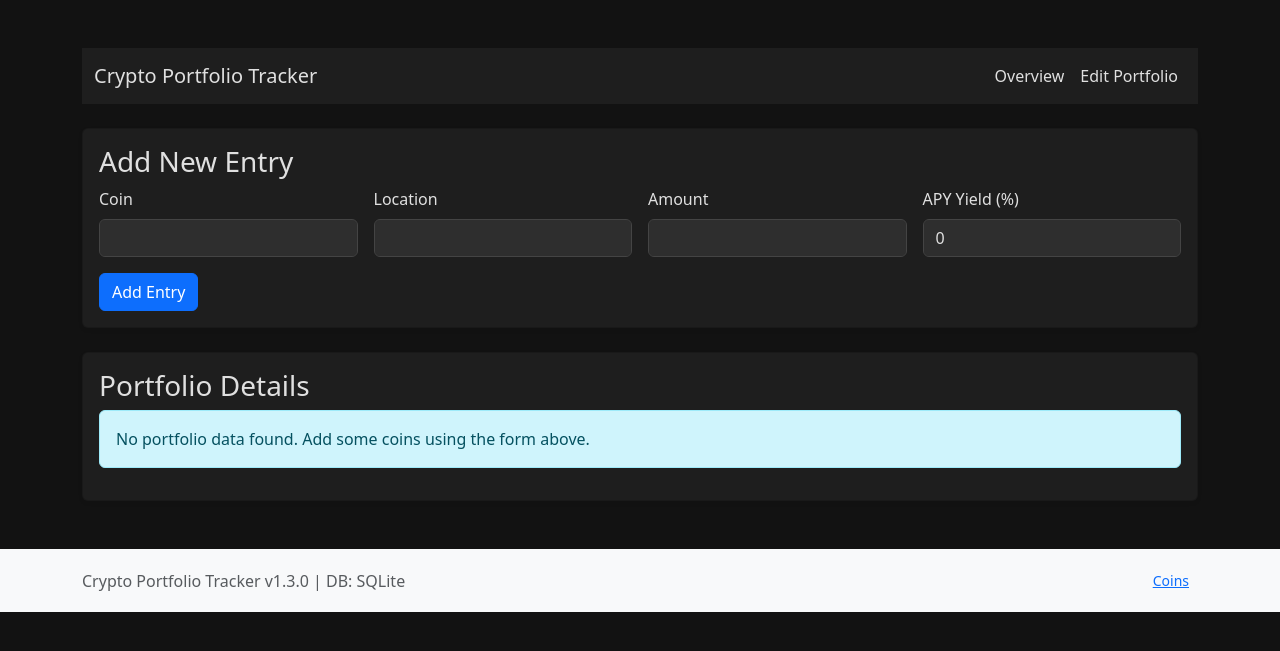
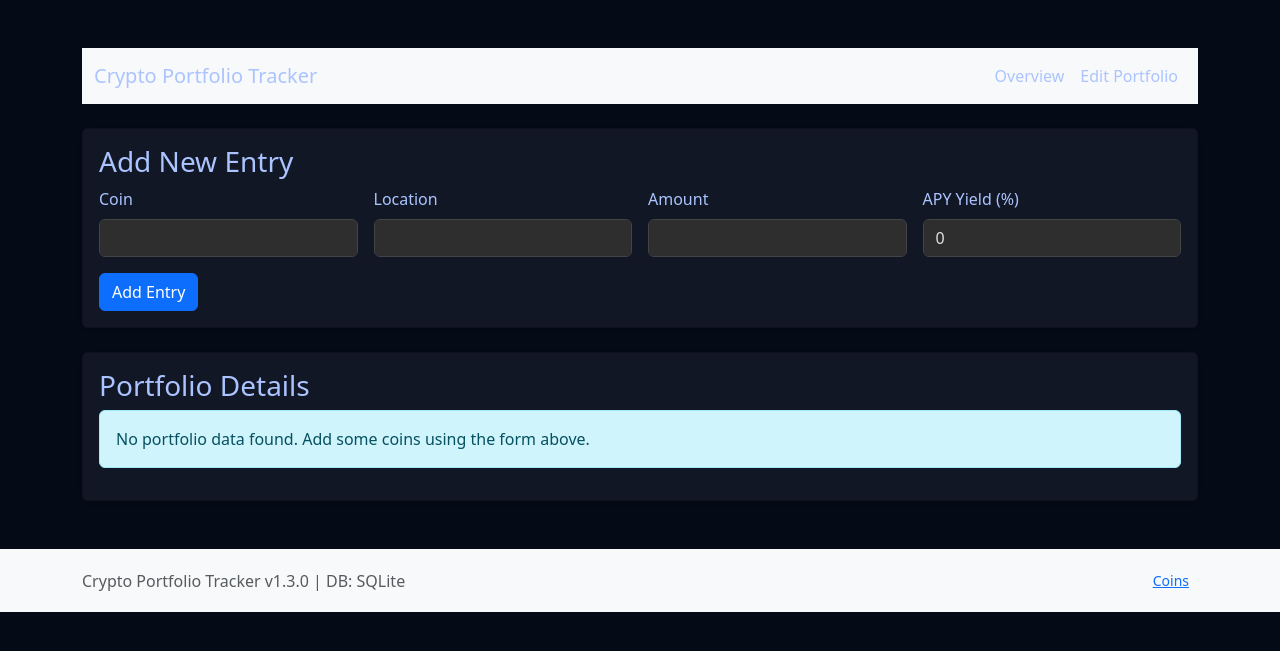
Before and after one commit to toxonaut/crypto-portfolio-tracker, a Flask app: page /edit_portfolio in a window 1280 px wide. Shown: the top 651 px of the page. Run offline with Flask 3, Linux system fonts and the light colour scheme; data that the repository does not hold is empty; some libraries are stand-ins or nearby versions.

Commit message:
Update colors for dark theme and adjust navbar styles

```diff
--- a/static/dark-theme.css
+++ b/static/dark-theme.css
@@ -1,22 +1,22 @@
 /* Dark theme styles */
 body {
-    background-color: #121212;
-    color: #e0e0e0;
+    background-color: #050b16;
+    color: #abc4ff;
 }
 
 .navbar {
-    background-color: #1e1e1e !important;
-    color: #e0e0e0 !important;
+    background-color: #121726;
+    color: #abc4ff !important;
 }
 
 .navbar .navbar-brand,
 .navbar .nav-link {
-    color: #e0e0e0 !important;
+    color: #abc4ff !important;
 }
 
 .card {
-    background-color: #1e1e1e;
-    color: #e0e0e0;
+    background-color: #121726;
+    color: #abc4ff;
 }
 
 .table {
```
Also changed, not shown: templates/index.html (+42 -12 lines), static/img/logo.jpg (added).
